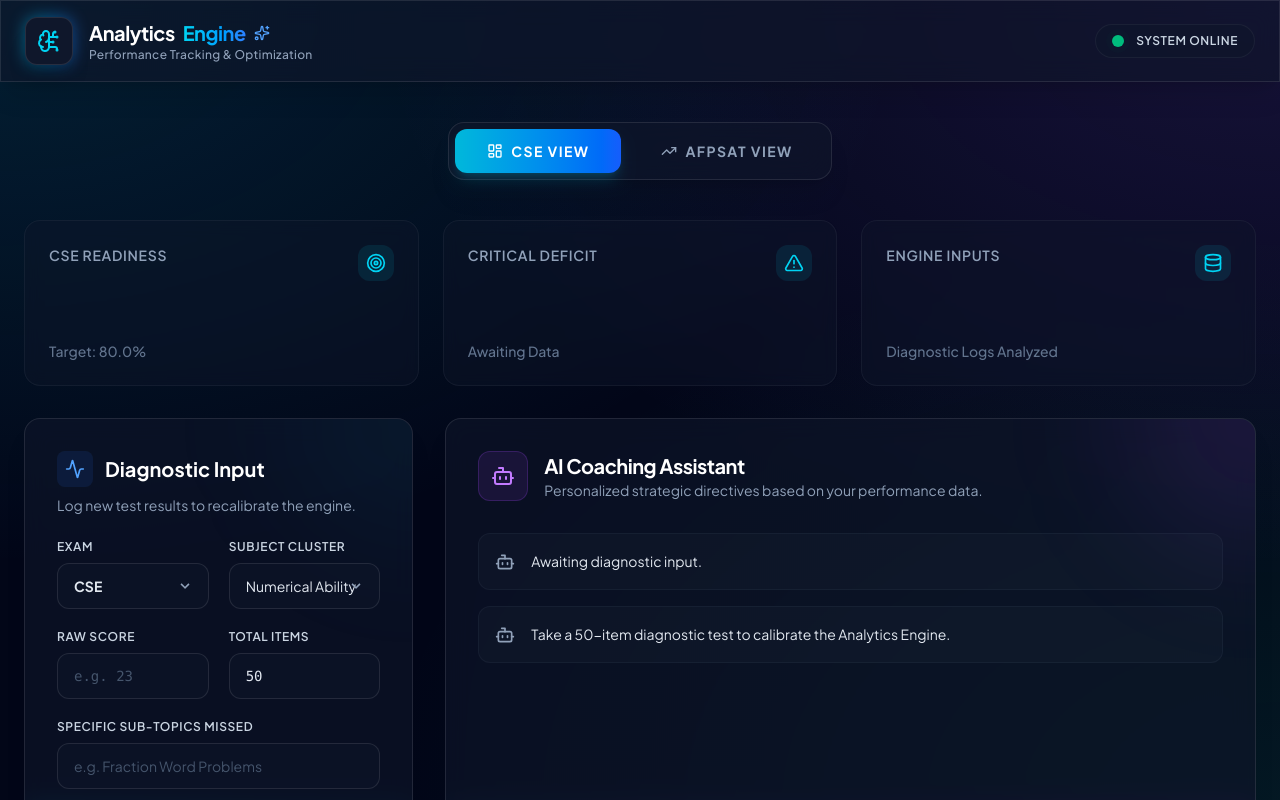
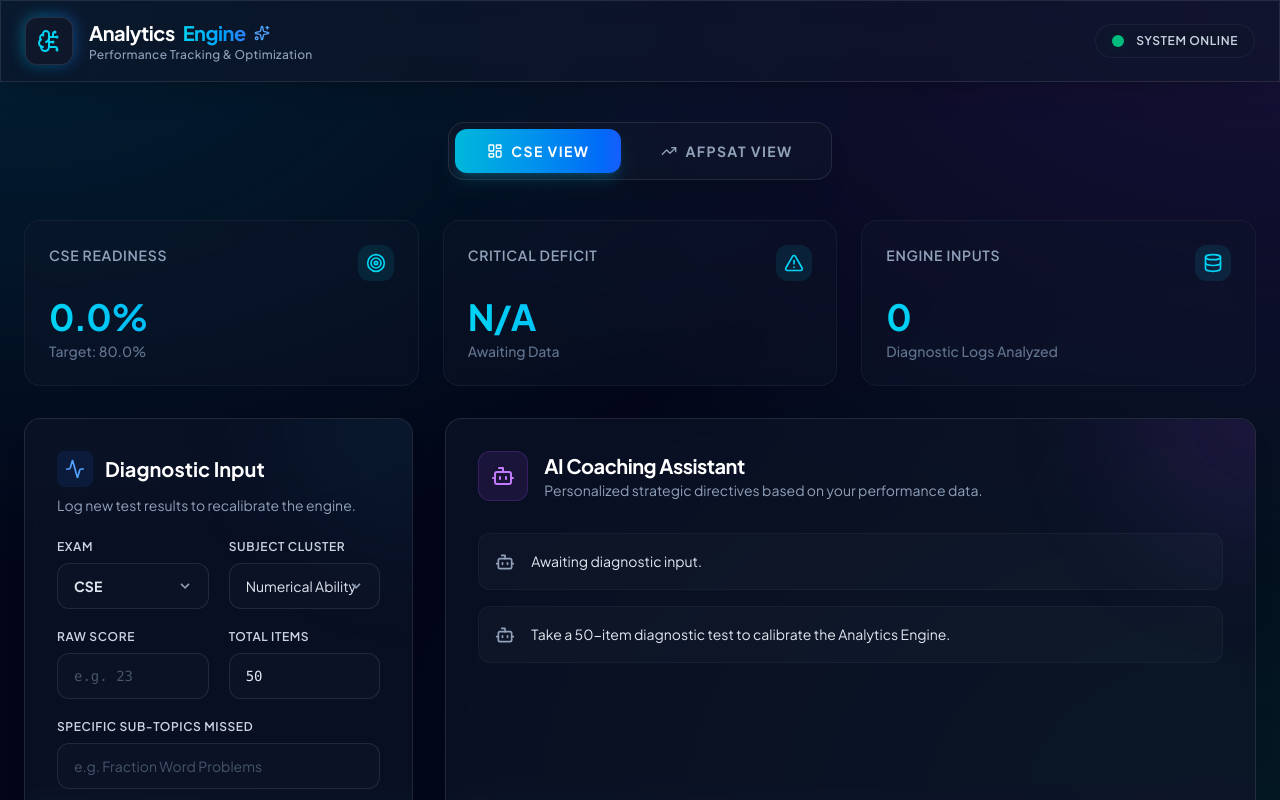
Before and after one commit to Babyama0901/CSE-AFPSAT-Analytics-Progression-Learning-Coach, a React (Vite) app: page / in a window 1280 px wide. Shown: the top 800 px of the page. Built offline with nearby package versions, Linux system fonts and the light colour scheme.

Commit message:
fix: add missing bg-gradient-to-r class in StatCard

```diff
--- a/src/components/StatCard.tsx
+++ b/src/components/StatCard.tsx
@@ -22,10 +22,10 @@
 
 export function StatCard({ title, value, subtitle, trend, className, status = 'neutral', icon }: StatCardProps) {
   const statusColors = {
-    optimal: 'from-emerald-400 to-teal-500 text-transparent bg-clip-text',
-    warning: 'from-amber-400 to-orange-500 text-transparent bg-clip-text',
-    critical: 'from-rose-400 to-red-500 text-transparent bg-clip-text',
-    neutral: 'from-cyan-400 to-blue-500 text-transparent bg-clip-text'
+    optimal: 'bg-gradient-to-r from-emerald-400 to-teal-500 text-transparent bg-clip-text',
+    warning: 'bg-gradient-to-r from-amber-400 to-orange-500 text-transparent bg-clip-text',
+    critical: 'bg-gradient-to-r from-rose-400 to-red-500 text-transparent bg-clip-text',
+    neutral: 'bg-gradient-to-r from-cyan-400 to-blue-500 text-transparent bg-clip-text'
   };
 
   const IconComponent =
```
